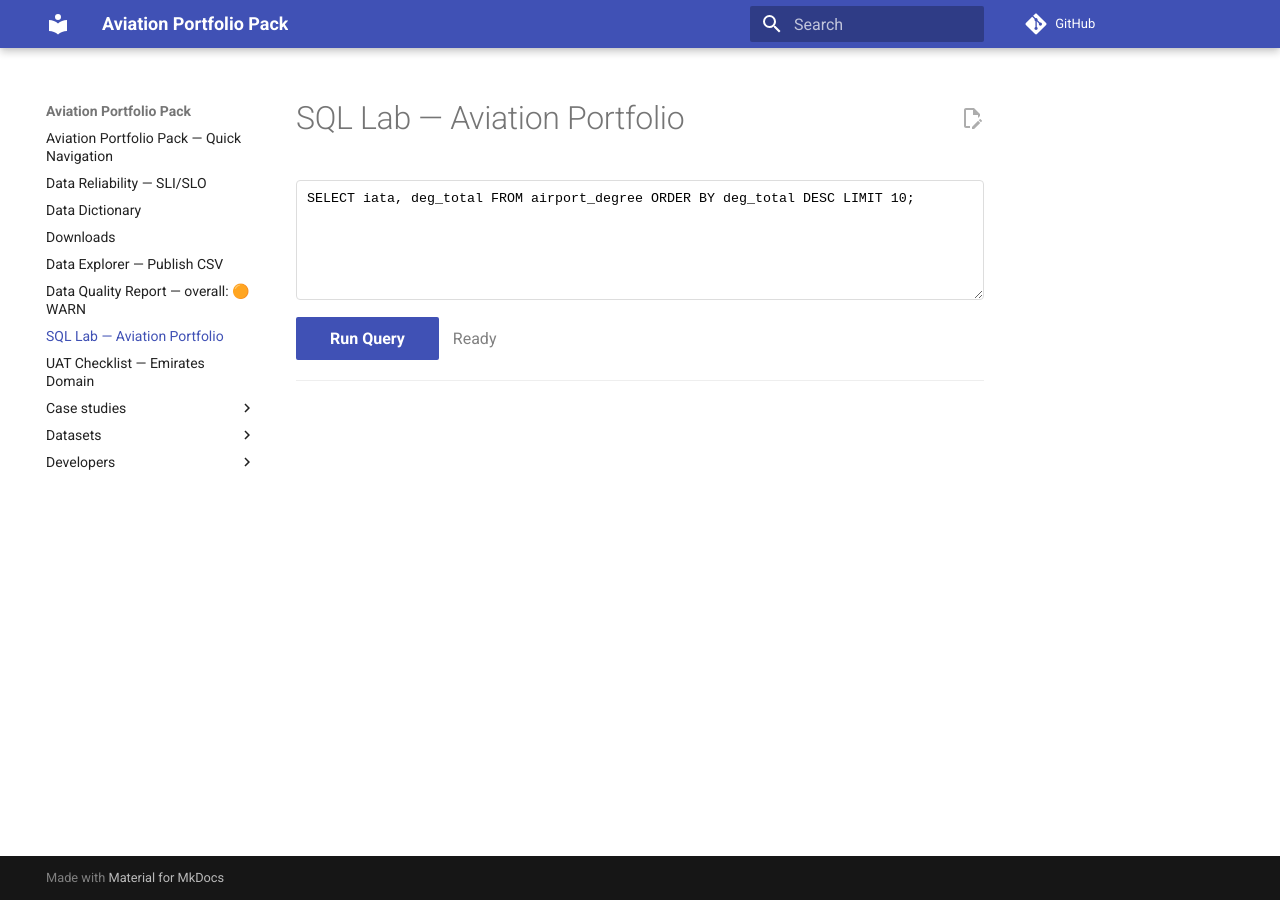
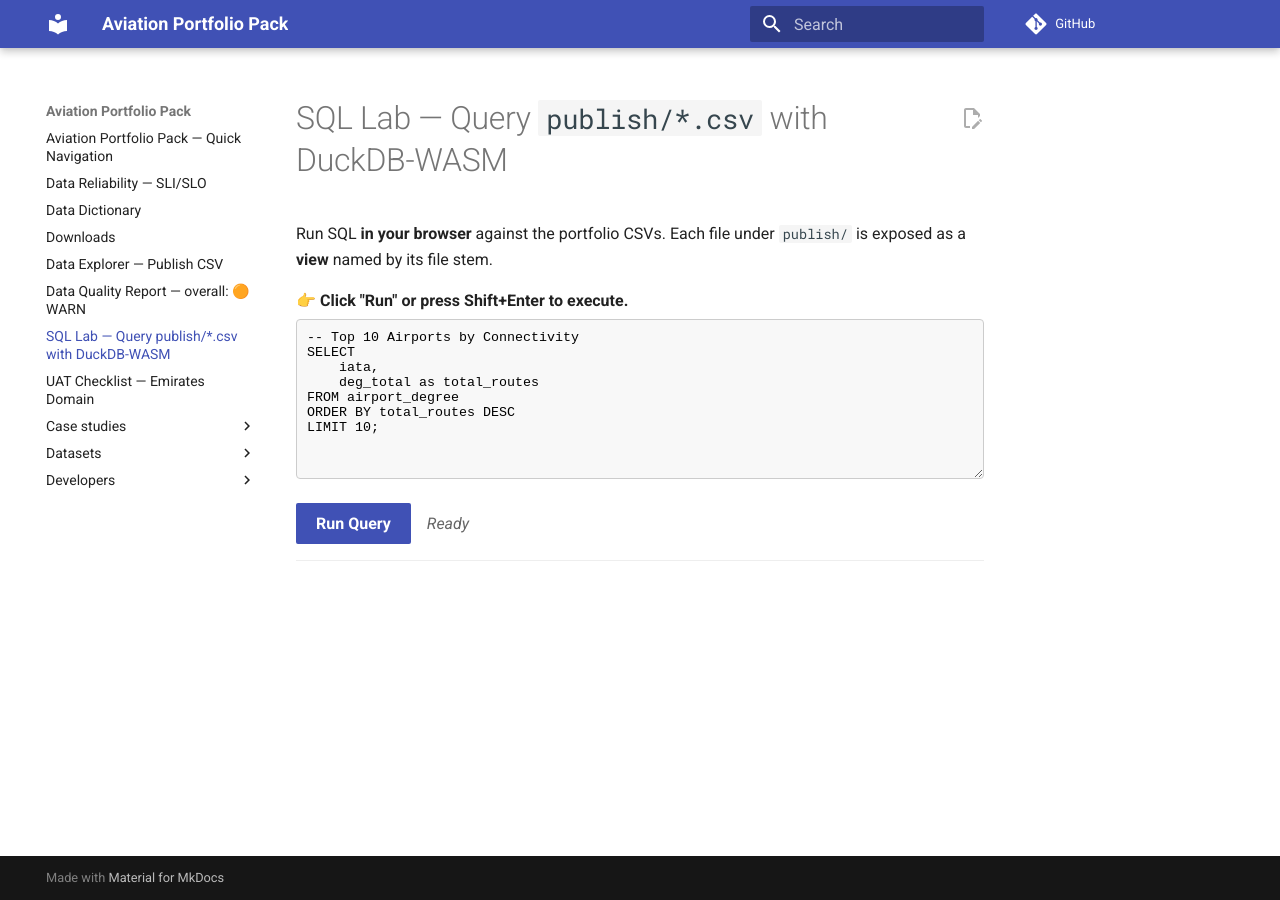
Before and after one commit to barata90/aviation-portfolio-pack, an MkDocs documentation site: the page built from docs/sql_lab.md, in a window 1280 px wide. Built offline with MkDocs 1.6.1 and Material for MkDocs 9.7.7, drawn with Linux system fonts in a browser that asks for light colours; a script that is not in the unit is left out; comment, search, counter and statistics services are not loaded; some of the changed lines change nothing that is shown.

Commit message:
Update sql_lab.md

```diff
--- a/docs/sql_lab.md
+++ b/docs/sql_lab.md
@@ -1,72 +1,177 @@
-# SQL Lab — Aviation Portfolio
+# SQL Lab — Query `publish/*.csv` with DuckDB-WASM
 
-<div id="lab" style="margin:1rem 0;">
-    <textarea id="sql" style="width:100%;height:120px;font-family:monospace;padding:10px;border-radius:4px;border:1px solid #ddd;">
-SELECT iata, deg_total FROM airport_degree ORDER BY deg_total DESC LIMIT 10;
-    </textarea>
-    <div style="margin-top:10px;">
-        <button id="run" class="md-button md-button--primary" onclick="runSQL()">Run Query</button>
-        <span id="status" style="margin-left:10px; color:gray;">Ready</span>
-    </div>
+Run SQL **in your browser** against the portfolio CSVs. Each file under `publish/` is exposed as a **view** named by its file stem.
+
+<div id="lab" style="margin:.5rem 0; position:relative; z-index:3;">
+<p style="margin-bottom: 5px;"><strong>👉 Click "Run" or press Shift+Enter to execute.</strong></p>
+<textarea id="sql" style="width:100%;height:160px;font-family:ui-monospace,monospace;padding:10px;border:1px solid #ccc;border-radius:4px;background:#f8f8f8;">
+-- Top 10 Airports by Connectivity
+SELECT
+    iata,
+    deg_total as total_routes
+FROM airport_degree
+ORDER BY total_routes DESC
+LIMIT 10;
+</textarea>
 </div>
 
-<div id="result" style="overflow:auto; border-top:1px solid #eee; margin-top:15px;"></div>
+<p>
+  <button id="run"
+          type="button"
+          class="md-button md-button--primary"
+          style="padding:.45rem .9rem; cursor:pointer;"
+          onclick="window.__runSQL__ && window.__runSQL__(event)">
+    Run Query
+  </button>
+  <span id="status" style="margin-left:.6rem;color:#666;font-style:italic;">Ready</span>
+</p>
+
+<div id="result" style="margin-top:10px;overflow:auto;min-height:50px;border-top:1px solid #eee;padding-top:10px;"></div>
+
+<script type="importmap">
+{
+  "imports": {
+    "apache-arrow": "https://cdn.jsdelivr.net/npm/apache-arrow@14.0.2/+esm",
+    "@duckdb/duckdb-wasm": "https://cdn.jsdelivr.net/npm/@duckdb/duckdb-wasm@1.29.0/dist/duckdb-browser.mjs"
+  }
+}
+</script>
 
 <script type="module">
-    // Konfigurasi Dasar
-    const siteRoot = window.location.pathname.includes('/aviation-portfolio-pack/') ? '/aviation-portfolio-pack/' : '/';
-    let db, conn;
+// --- Konfigurasi & Helper ---
+const log = (...a) => console.log('[sql_lab]', ...a);
+const getSiteRoot = () => {
+    const path = window.location.pathname;
+    // Deteksi jika berjalan di subfolder GitHub Pages
+    if (path.includes('/aviation-portfolio-pack/')) return '/aviation-portfolio-pack/';
+    return '/';
+};
 
-    // 1. Inisialisasi DuckDB & Registrasi Tabel sekaligus
-    async function initDB() {
-        if (conn) return conn;
-        const duckdb = await import('https://cdn.jsdelivr.net/npm/@duckdb/duckdb-wasm@1.29.0/dist/duckdb-browser.mjs');
-        const bundle = await duckdb.selectBundle(duckdb.getJsDelivrBundles());
+const state = { conn: null, initialized: false };
 
-        const worker = new Worker(URL.createObjectURL(new Blob([`importScripts("${bundle.mainWorker}");`], {type: 'text/javascript'})));
-        db = new duckdb.AsyncDuckDB(new duckdb.ConsoleLogger(), worker);
-        await db.instantiate(bundle.mainModule);
-        conn = await db.connect();
-        await conn.query('INSTALL httpfs; LOAD httpfs;');
+// --- Fungsi 1: Siapkan Database ---
+async function ensureDB() {
+    if (state.conn) return state.conn;
 
-        // Registrasi otomatis dari datasets.json
-        const ds = await (await fetch(`${siteRoot}assets/datasets.json`)).json();
-        for (const it of (ds.items || ds)) {
-            const name = it.file.replace('.csv', '').replace(/[^a-z0-9_]/g, '_');
-            await conn.query(`CREATE OR REPLACE VIEW "${name}" AS SELECT * FROM read_csv_auto('${window.location.origin}${siteRoot}publish/${it.file}')`);
+    // Import langsung dari Import Map
+    const duckdb = await import('@duckdb/duckdb-wasm');
+    const bundles = duckdb.getJsDelivrBundles();
+    const chosen = await duckdb.selectBundle(bundles);
+
+    const workerUrl = URL.createObjectURL(
+        new Blob([`importScripts("${chosen.mainWorker}");`], {type: 'text/javascript'})
+    );
+
+    const db = new duckdb.AsyncDuckDB(new duckdb.ConsoleLogger(), new Worker(workerUrl));
+    await db.instantiate(chosen.mainModule, chosen.pthreadWorker);
+
+    const conn = await db.connect();
+    await conn.query('INSTALL httpfs; LOAD httpfs;'); // Penting untuk baca CSV remote
+    state.conn = conn;
+    return conn;
+}
+
+// --- Fungsi 2: Daftarkan CSV sebagai Tabel ---
+async function registerViews() {
+    if (state.initialized) return;
+    const conn = await ensureDB();
+    const root = getSiteRoot();
+
+    try {
+        // Ambil daftar file dari datasets.json
+        const resp = await fetch(root + 'assets/datasets.json');
+        if(!resp.ok) throw new Error("Gagal memuat assets/datasets.json");
+
+        const data = await resp.json();
+        const items = Array.isArray(data) ? data : (data.items || []);
+
+        for (const item of items) {
+            const file = item.file || item.path;
+            if (!file || !file.endsWith('.csv')) continue;
+
+            // Bersihkan nama file jadi nama tabel (misal: "data/file.csv" -> "file")
+            const tableName = file.split('/').pop().replace('.csv', '').replace(/[^a-z0-9_]/g, '_');
+            const fileUrl = window.location.origin + root + 'publish/' + file;
+
+            await conn.query(`
+                CREATE OR REPLACE VIEW "${tableName}" AS
+                SELECT * FROM read_csv_auto('${fileUrl}');
+            `);
+            log(`View registered: ${tableName}`);
         }
-        return conn;
+        state.initialized = true;
+    } catch (e) {
+        console.error("View Registration Error:", e);
+        throw e;
+    }
+}
+
+// --- Fungsi 3: Render Tabel HTML ---
+function renderTable(arrowTable) {
+    const mount = document.getElementById('result');
+    if (!arrowTable || arrowTable.numRows === 0) {
+        mount.innerHTML = '<p style="color:#666;">No rows returned.</p>';
+        return;
     }
 
-    // 2. Fungsi Eksekusi
-    window.runSQL = async () => {
-        const btn = document.getElementById('run');
-        const status = document.getElementById('status');
-        try {
-            btn.disabled = true; status.textContent = 'Processing...';
-            const c = await initDB();
-            const res = await c.query(document.getElementById('sql').value);
+    // Ambil header
+    const fields = arrowTable.schema.fields.map(f => f.name);
+    let html = `<table class="dataframe"><thead><tr>${fields.map(f => `<th>${f}</th>`).join('')}</tr></thead><tbody>`;
 
-            // Render Tabel
-            const headers = res.schema.fields.map(f => f.name);
-            let html = `<table class="df"><thead><tr>${headers.map(h => `<th>${h}</th>`).join('')}</tr></thead><tbody>`;
-            res.toArray().forEach(row => {
-                html += `<tr>${headers.map(h => `<td>${row[h] ?? ''}</td>`).join('')}</tr>`;
-            });
-            document.getElementById('result').innerHTML = html + '</tbody></table>';
-            status.textContent = 'Done';
-        } catch (e) {
-            document.getElementById('result').innerHTML = `<pre style="color:red;">${e.message}</pre>`;
-            status.textContent = 'Error';
-        } finally { btn.disabled = false; }
-    };
+    // Ambil data baris
+    const rows = arrowTable.toArray();
+    // Batasi display max 100 baris agar browser tidak crash
+    const displayRows = rows.slice(0, 100);
 
-    // Auto-load saat halaman dibuka
-    initDB().then(() => document.getElementById('status').textContent = 'Database Loaded');
+    displayRows.forEach(row => {
+        html += "<tr>";
+        fields.forEach(f => {
+            html += `<td>${row[f] === null ? '' : row[f]}</td>`;
+        });
+        html += "</tr>";
+    });
+
+    html += "</tbody></table>";
+    if(rows.length > 100) html += `<p style="font-size:0.8em; color:#666;">Showing first 100 of ${rows.length} rows.</p>`;
+    mount.innerHTML = html;
+}
+
+// --- Fungsi Eksekusi (Dipanggil tombol Run) ---
+async function runSQL(ev) {
+    ev?.preventDefault();
+    const btn = document.getElementById('run');
+    const status = document.getElementById('status');
+    const resultDiv = document.getElementById('result');
+    const sql = document.getElementById('sql').value;
+
+    try {
+        btn.disabled = true;
+        status.textContent = 'Processing...';
+        resultDiv.innerHTML = '<div style="color:#666;">⏳ Running query...</div>';
+
+        await ensureDB();
+        await registerViews();
+
+        const result = await state.conn.query(sql);
+        renderTable(result);
+        status.textContent = 'Done';
+    } catch (err) {
+        status.textContent = 'Error';
+        resultDiv.innerHTML = `<div style="color:red; background:#fff0f0; padding:10px; border:1px solid red;"><strong>Error:</strong> ${err.message}</div>`;
+        console.error(err);
+    } finally {
+        btn.disabled = false;
+    }
+}
+
+// Expose ke global window agar tombol HTML bisa akses
+window.__runSQL__ = runSQL;
 </script>
 
 <style>
-    .df { border-collapse: collapse; width: 100%; font-size: 0.85rem; }
-    .df th, .df td { border: 1px solid #ddd; padding: 6px; text-align: left; }
-    .df th { background: #f8f9fa; position: sticky; top: 0; }
+/* Styling Tabel Sederhana */
+.dataframe { border-collapse: collapse; width: 100%; font-size: 0.9rem; margin-top: 10px; }
+.dataframe th { background: #eee; position: sticky; top: 0; text-align: left; font-weight: bold; }
+.dataframe th, .dataframe td { border: 1px solid #ccc; padding: 6px 10px; }
+.dataframe tr:nth-child(even) { background: #f9f9f9; }
 </style>
```
